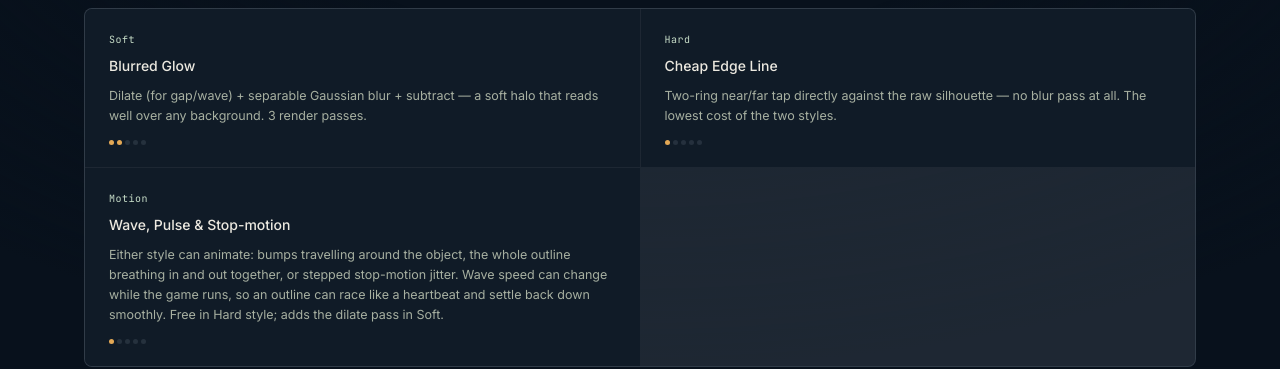
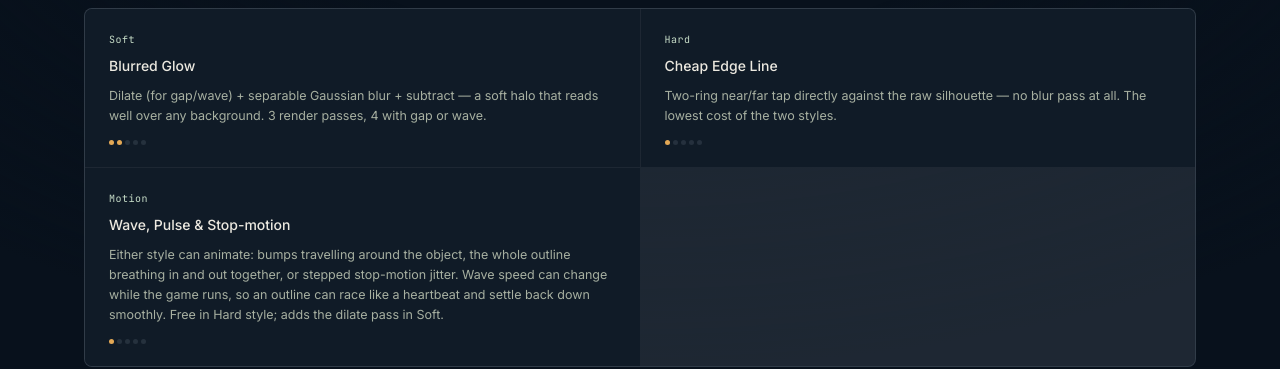
Before and after one commit to owlhoursspace/owlhourspace.github.io, a Jekyll site: the page tools/bordercraft-selection-outline-urp/index.html, which Jekyll copies as it is, in a window 1280 px wide and 900 px high, scrolled down 2592 px. Shown: the part 172-541 px from the top of the window. Built offline with Jekyll 4.4.1, drawn with Linux system fonts in a browser that asks for light colours.

Commit message:
Correct Soft outline pass count on Bordercraft page
Soft style adds a dilate pass when gap or wave is non-zero, so it runs
4 render passes in that case, not 3.

Co-Authored-By: Claude Opus 5.5 <noreply@anthropic.com>

```diff
--- a/tools/bordercraft-selection-outline-urp/index.html
+++ b/tools/bordercraft-selection-outline-urp/index.html
@@ -381,7 +381,7 @@
       <div class="algo-card">
         <div class="algo-tag">Soft</div>
         <div class="algo-name">Blurred Glow</div>
-        <div class="algo-desc">Dilate (for gap/wave) + separable Gaussian blur + subtract — a soft halo that reads well over any background. 3 render passes.</div>
+        <div class="algo-desc">Dilate (for gap/wave) + separable Gaussian blur + subtract — a soft halo that reads well over any background. 3 render passes, 4 with gap or wave.</div>
         <div class="algo-cost">
           <div class="dot on"></div><div class="dot on"></div>
           <div class="dot off"></div><div class="dot off"></div><div class="dot off"></div>
```
